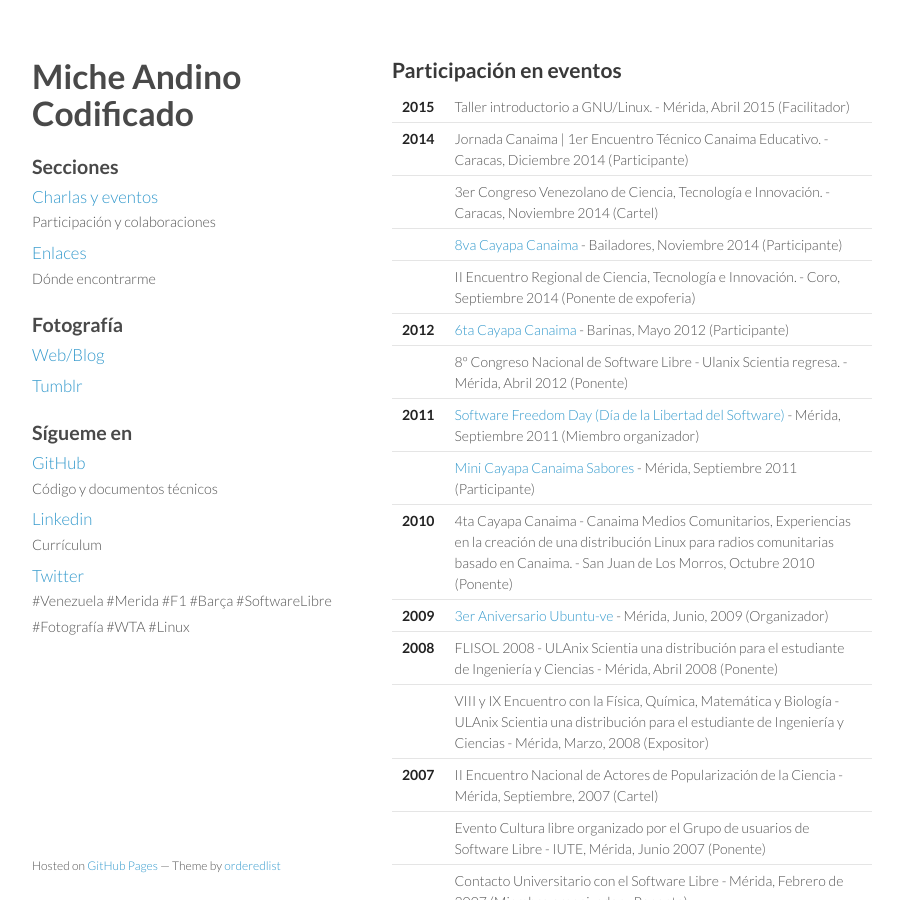
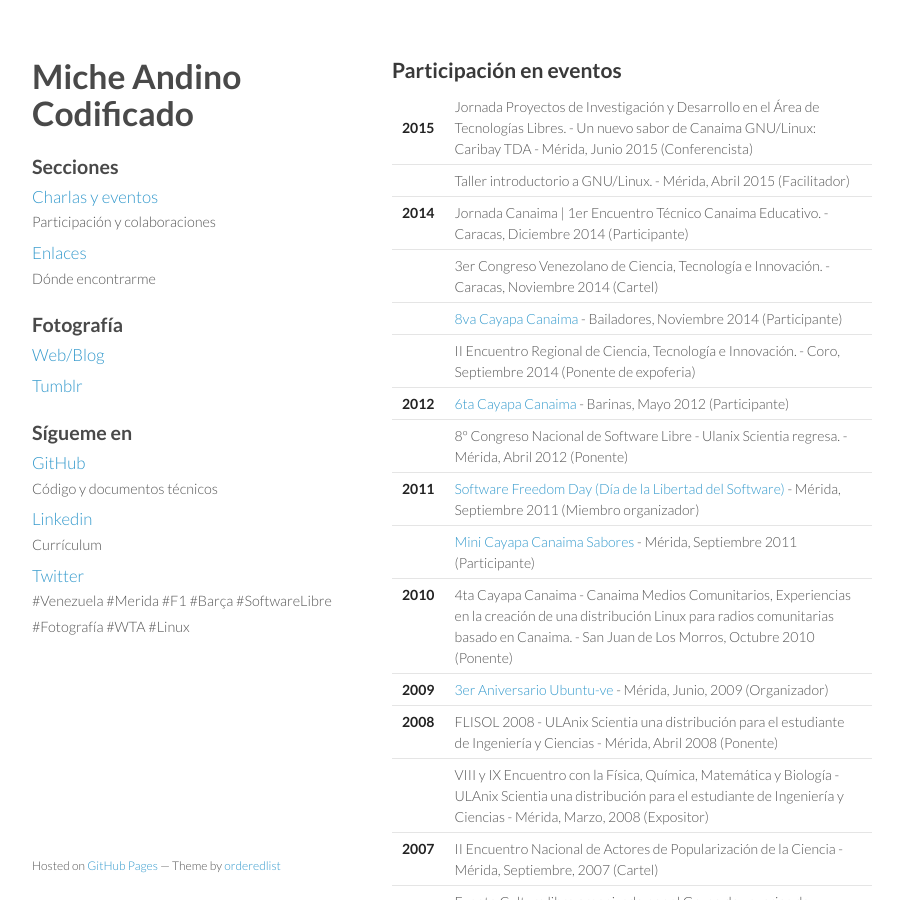
Before and after one commit to davidhdz/davidhdz.github.io, a Jekyll site: the page built from charlas.html, in a window 1280 px wide and 900 px high. Shown: the whole window, without its empty margins (178-1081 px from the left). Built offline with Jekyll 4.4.1, drawn with Linux system fonts in a browser that asks for light colours; nearby versions of some CDN libraries; Markdown is read by kramdown in place of the engine named in the settings; comment, search, counter and statistics services are not loaded.

Commit message:
Se agrega Jornadas UNELLEZ

```diff
--- a/charlas.html
+++ b/charlas.html
@@ -8,6 +8,9 @@ title: Charlas y eventos
 <table style="width: 96%;  style=vertical-align: top">
 <tbody>
 <tr>  <td><strong>2015</strong></td>
+  <td>Jornada Proyectos de Investigación y Desarrollo en el Área de Tecnologías Libres. - Un nuevo sabor de Canaima GNU/Linux: Caribay TDA - Mérida, Junio 2015 (Conferencista)</td>
+</tr>
+<tr>  <td> </td>
   <td> Taller introductorio a GNU/Linux. - Mérida, Abril 2015 (Facilitador)</td>
 </tr>
 <tr>  <td style="vertical-align: top;"><strong>2014</strong></td>
```
